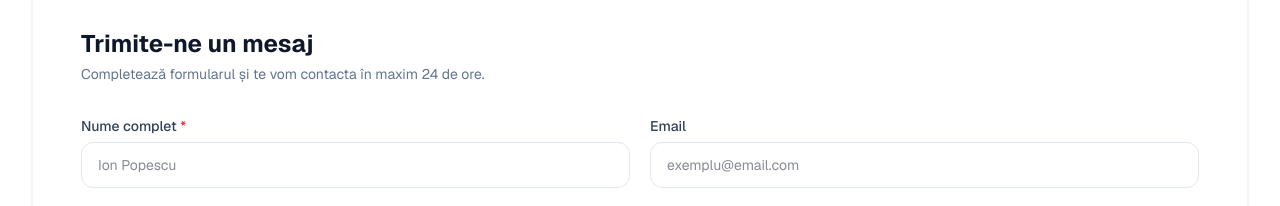
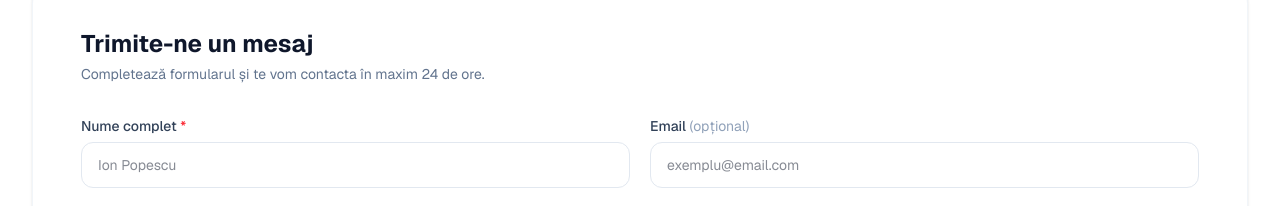
Before and after one commit to Adrianiasan/Zubmed, a Next.js app: page /contact in a window 1280 px wide. Shown: the part 258-464 px from the top of the page. Built offline with nearby package versions, Linux system fonts and the light colour scheme.

Commit message:
Contact form: add (optional) label to email field

```diff
--- a/components/contact/ContactForm.tsx
+++ b/components/contact/ContactForm.tsx
@@ -74,7 +74,7 @@ export default function ContactForm() {
 
         <div>
           <label htmlFor="email" className="block text-sm font-medium text-slate-700 mb-1.5">
-            Email
+            Email <span className="text-slate-400 font-normal">(opțional)</span>
           </label>
           <input
             id="email"
```
